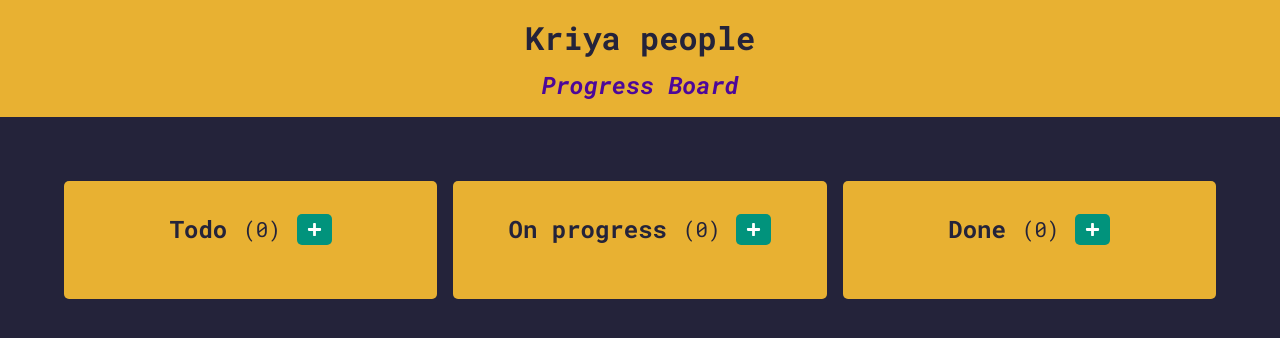
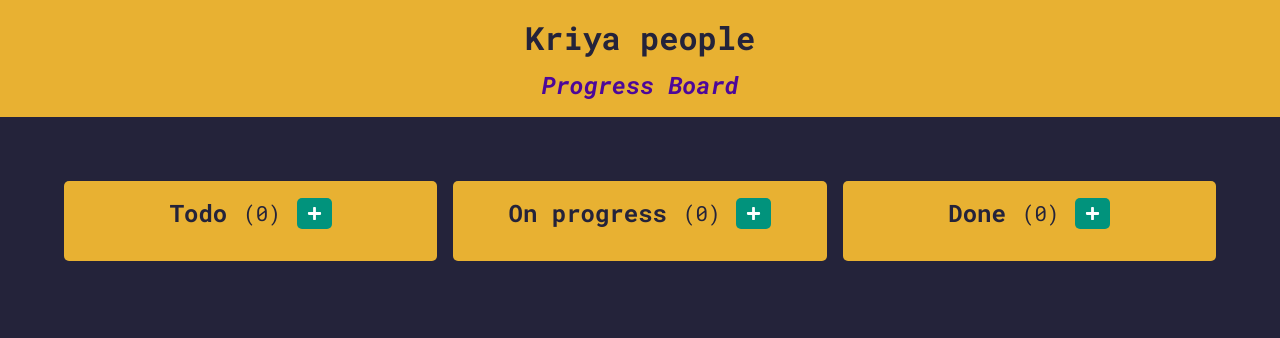
Before and after one commit to Rayzor8/kriya-ppl-01, a React (Create React App) app: page / in a window 1280 px wide. Shown: the top 338 px of the page. Built offline with nearby package versions, Linux system fonts and the light colour scheme.

Commit message:
finishing task

```diff
--- a/src/components/Board.js
+++ b/src/components/Board.js
@@ -1,4 +1,4 @@
-import React, { useState } from 'react';
+import React from 'react';
 import './styles/_board.scss';
 import { FaPlus } from 'react-icons/fa';
 import { useContextProgressBoard } from '../contexts/ProgressBoardContext';
@@ -22,10 +22,16 @@ const Board = ({ name, idBoard, data }) => {
             </div>
 
             <FormInput idBoard={idBoard} handleShowInput={handleShowInput} />
-
-            {data.map((el) => (
-               <BoardItem key={el.id} el={el} idBoard={idBoard} data={data} />
-            ))}
+            <ul>
+               {data.map((el) => (
+                  <BoardItem
+                     key={el.id}
+                     el={el}
+                     idBoard={idBoard}
+                     data={data}
+                  />
+               ))}
+            </ul>
          </section>
       </React.Fragment>
    );
--- a/src/components/BoardItem.js
+++ b/src/components/BoardItem.js
@@ -3,7 +3,6 @@ import { FaEdit, FaTrash } from 'react-icons/fa';
 import { useContextProgressBoard } from '../contexts/ProgressBoardContext';
 
 const BoardItem = ({ el, idBoard, data }) => {
-
    const { progressLists, setProgressLists, setFormData } =
       useContextProgressBoard();
 
@@ -37,8 +36,8 @@ const BoardItem = ({ el, idBoard, data }) => {
    };
 
    return (
-      <ul key={el.id} className="board_item">
-         <li className="title">
+      <li className="board_item">
+         <p className='title'>
             {checkString(el.name) ? (
                <a href={`https://${el.name}`} target="_blank" rel="noreferrer">
                   {el.name}
@@ -46,7 +45,8 @@ const BoardItem = ({ el, idBoard, data }) => {
             ) : (
                el.name
             )}
-         </li>
+         </p>
+
          <div className="board_item_btn">
             <button
                className="edit_btn"
@@ -63,7 +63,7 @@ const BoardItem = ({ el, idBoard, data }) => {
                {<FaTrash />}
             </button>
          </div>
-      </ul>
+      </li>
    );
 };
 
--- a/src/components/styles/_board.scss
+++ b/src/components/styles/_board.scss
@@ -5,7 +5,7 @@ section {
    background-color: $yellowDark;
    margin: 2rem 0;
    color: $blackColor;
-   padding: 2rem 1rem;
+   padding: 1rem;
    border-radius: 5px;
    cursor: pointer;
    width: 100%;
@@ -13,6 +13,12 @@ section {
 
    display: flex;
    flex-direction: column;
+
+   ul {
+      padding-top: 1rem;
+      display: flex;
+      flex-direction: column;
+   }
 
    .board_header {
       display: flex;
@@ -41,7 +47,6 @@ section {
    }
 
    .board_body.show {
-      margin-bottom: 1rem;
       display: flex;
       gap: 0.5rem;
       justify-content: center;
@@ -85,16 +90,27 @@ section {
    }
 
    .board_body.hidden {
+      transition: 100ms ease-in-out;
+      button,
+      input[type='text'] {
+         display: none;
+      }
+
       visibility: hidden;
    }
 
    .board_item {
+      background-color: white;
       display: flex;
       justify-content: flex-start;
-      padding: 0 1rem;
+      padding: 0.5rem 0.7rem;
       align-items: center;
       margin-top: 0.5rem;
       transition: 300ms ease-in-out;
+      border-radius: 8px;
+      &:hover {
+         background-color: azure;
+      }
 
       .title {
          font-size: 0.8rem;
```
